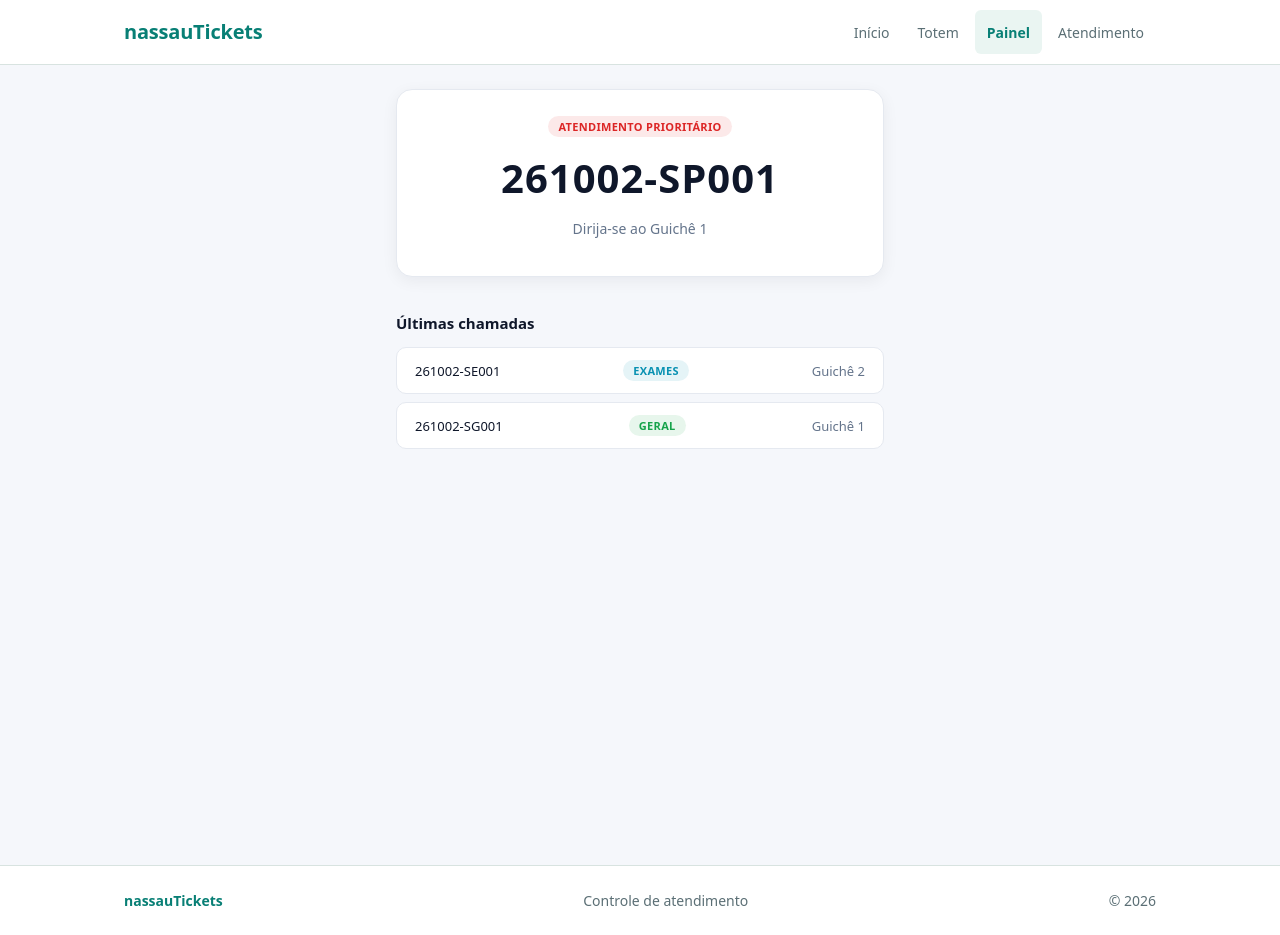
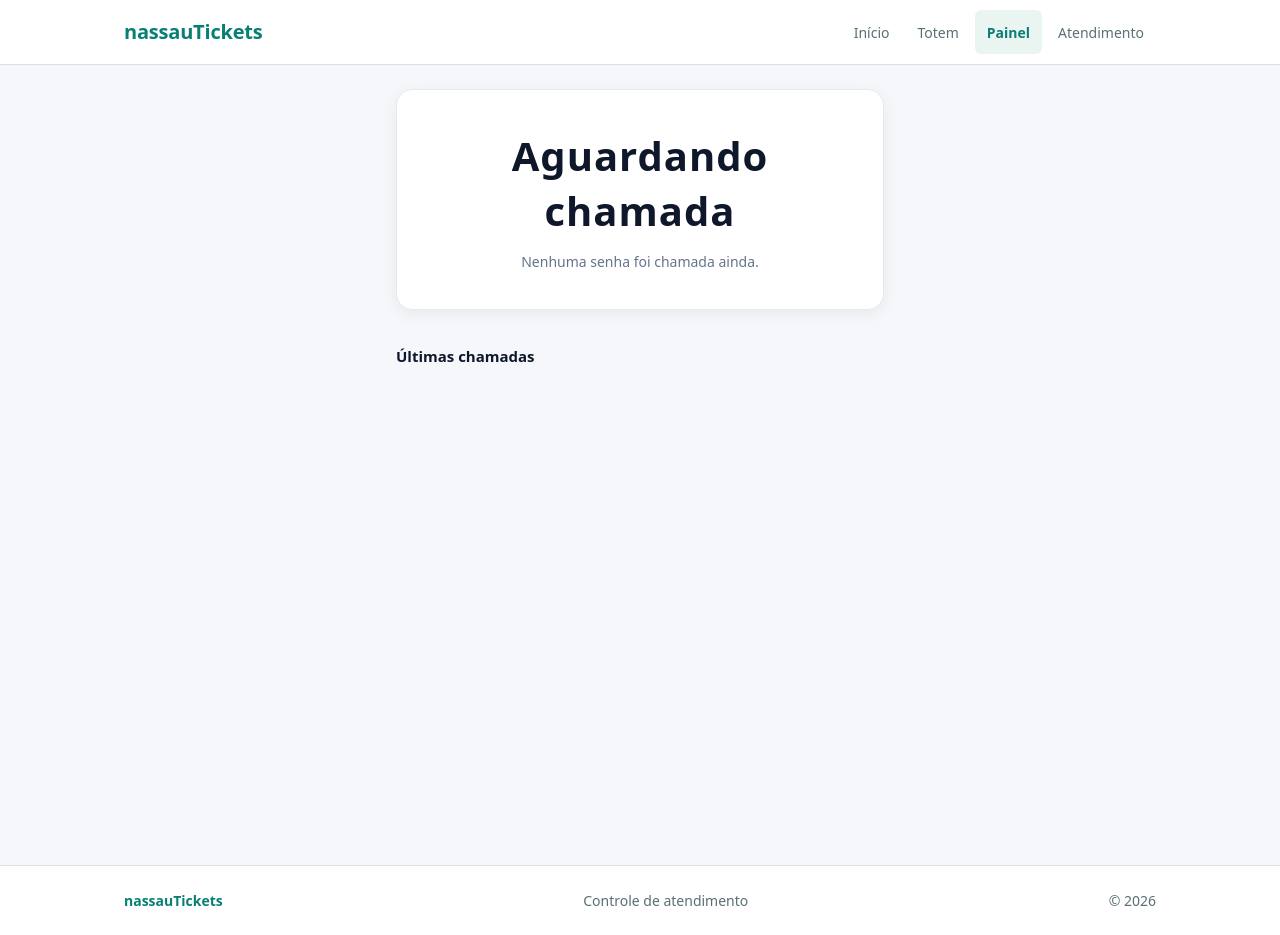
Before and after one commit to kauamarkkes/nassauTickets, a React app in the folder frontend/: page /painel in a window 1280 px wide. Built offline with nearby package versions, Linux system fonts and the light colour scheme; the HTML template or start-up script is replaced by a standard one.

Commit message:
feat: integra atendimento e painel com senhas locais

```diff
--- a/frontend/src/pages/Attendant.jsx
+++ b/frontend/src/pages/Attendant.jsx
@@ -44,6 +44,13 @@ function Attendant() {
     return null;
   }
 
+  function proximaOrdemChamada() {
+  return senhas.reduce(
+    (maior, senha) => Math.max(maior, senha.ordemChamada ?? 0),
+    0
+  ) + 1;
+}
+
   function chamarProxima() {
     if (senhaAtual) return;
     const proxima = proximaSenhaDaFila();
@@ -52,7 +59,13 @@ function Attendant() {
     setSenhas((atuais) =>
       atuais.map((s) =>
         s.numero === proxima.numero
-          ? { ...s, status: "CHAMADA", guiche: GUICHE_ATUAL, chamadas: 1 }
+          ? {
+            ...s,
+            status: "CHAMADA",
+            guiche: GUICHE_ATUAL,
+            chamadas: 1,
+            ordemChamada: proximaOrdemChamada(),
+          }
           : s
       )
     );
@@ -64,7 +77,9 @@ function Attendant() {
   if (senhaAtual.chamadas >= 2) {
     setSenhas((atuais) =>
       atuais.map((s) =>
-          s.numero === senhaAtual.numero ? { ...s, status: "NÃO_COMPARECEU" } : s
+        s.numero === senhaAtual.numero
+          ? { ...s, status: "NÃO_COMPARECEU" }
+          : s
       )
     );
     return;
@@ -73,7 +88,12 @@ function Attendant() {
   setSenhas((atuais) =>
     atuais.map((s) =>
       s.numero === senhaAtual.numero
-          ? { ...s, status: "CHAMADA_NOVAMENTE", chamadas: s.chamadas + 1 }
+        ? {
+            ...s,
+            status: "CHAMADA_NOVAMENTE",
+            chamadas: s.chamadas + 1,
+            ordemChamada: proximaOrdemChamada(),
+          }
         : s
     )
   );
--- a/frontend/src/pages/Painel.jsx
+++ b/frontend/src/pages/Painel.jsx
@@ -1,44 +1,73 @@
-import { useState } from "react";
+import { useEffect, useState } from "react";
 import "../styles/global.css";
 
-const senhasChamadasMock = [
-  { numero: "261002-SG001", tipo: "SG", guiche: 1 },
-  { numero: "261002-SE001", tipo: "SE", guiche: 2 },
-  { numero: "261002-SP001", tipo: "SP", guiche: 1 },
-];
-
+const CHAVE = "nassauTickets:senhas";
 const nomeTipo = { SP: "Prioritário", SE: "Exames", SG: "Geral" };
 
+function lerChamadas() {
+  try {
+    const senhas = JSON.parse(localStorage.getItem(CHAVE) || "[]");
+
+    if (!Array.isArray(senhas)) return [];
+
+    return senhas
+      .filter((senha) => senha.ordemChamada > 0)
+      .sort((a, b) => b.ordemChamada - a.ordemChamada)
+      .slice(0, 5);
+  } catch {
+    return [];
+  }
+}
+
 function Painel() {
-  const [senhasChamadas] = useState(senhasChamadasMock);
+  const [chamadas, setChamadas] = useState(lerChamadas);
 
-  const ultimasCinco = senhasChamadas.slice(-5);
-  const chamadaAtual = ultimasCinco[ultimasCinco.length - 1];
-  const anteriores = ultimasCinco.slice(0, -1).reverse();
+  useEffect(() => {
+    function atualizar(evento) {
+      if (evento.key === CHAVE) {
+        setChamadas(lerChamadas());
+      }
+    }
+
+    window.addEventListener("storage", atualizar);
+    return () => window.removeEventListener("storage", atualizar);
+  }, []);
+
+  const atual = chamadas[0];
+  const anteriores = chamadas.slice(1);
 
   return (
     <div className="painel-page">
-
       <div className="painel-conteudo">
-        {chamadaAtual && (
-          <div className="chamada-atual">
-            <span className={`badge badge-${chamadaAtual.tipo.toLowerCase()}`}>
-              Atendimento {nomeTipo[chamadaAtual.tipo]}
-            </span>
-            <h1>{chamadaAtual.numero}</h1>
-            <p>Dirija-se ao Guichê {chamadaAtual.guiche}</p>
-          </div>
-        )}
+        <div className="chamada-atual">
+          {atual ? (
+            <>
+              <span className={`badge badge-${atual.tipo.toLowerCase()}`}>
+                Atendimento {nomeTipo[atual.tipo]}
+              </span>
+              <h1>{atual.numero}</h1>
+              <p>Dirija-se ao Guichê {atual.guiche}</p>
+            </>
+          ) : (
+            <>
+              <h1>Aguardando chamada</h1>
+              <p>Nenhuma senha foi chamada ainda.</p>
+            </>
+          )}
+        </div>
 
         <div className="ultimas-chamadas">
           <h2>Últimas chamadas</h2>
-          {anteriores.map((s) => (
-            <div className="chamada-linha" key={s.numero}>
-              <span>{s.numero}</span>
-              <span className={`badge badge-${s.tipo.toLowerCase()}`}>
-                {nomeTipo[s.tipo]}
+
+          {anteriores.map((senha) => (
+            <div className="chamada-linha" key={senha.ordemChamada}>
+              <span>{senha.numero}</span>
+              <span className={`badge badge-${senha.tipo.toLowerCase()}`}>
+                {nomeTipo[senha.tipo]}
               </span>
-              <span className="chamada-guiche">Guichê {s.guiche}</span>
+              <span className="chamada-guiche">
+                Guichê {senha.guiche}
+              </span>
             </div>
           ))}
         </div>
```
Lines whose indentation alone changed are shown as unchanged.
